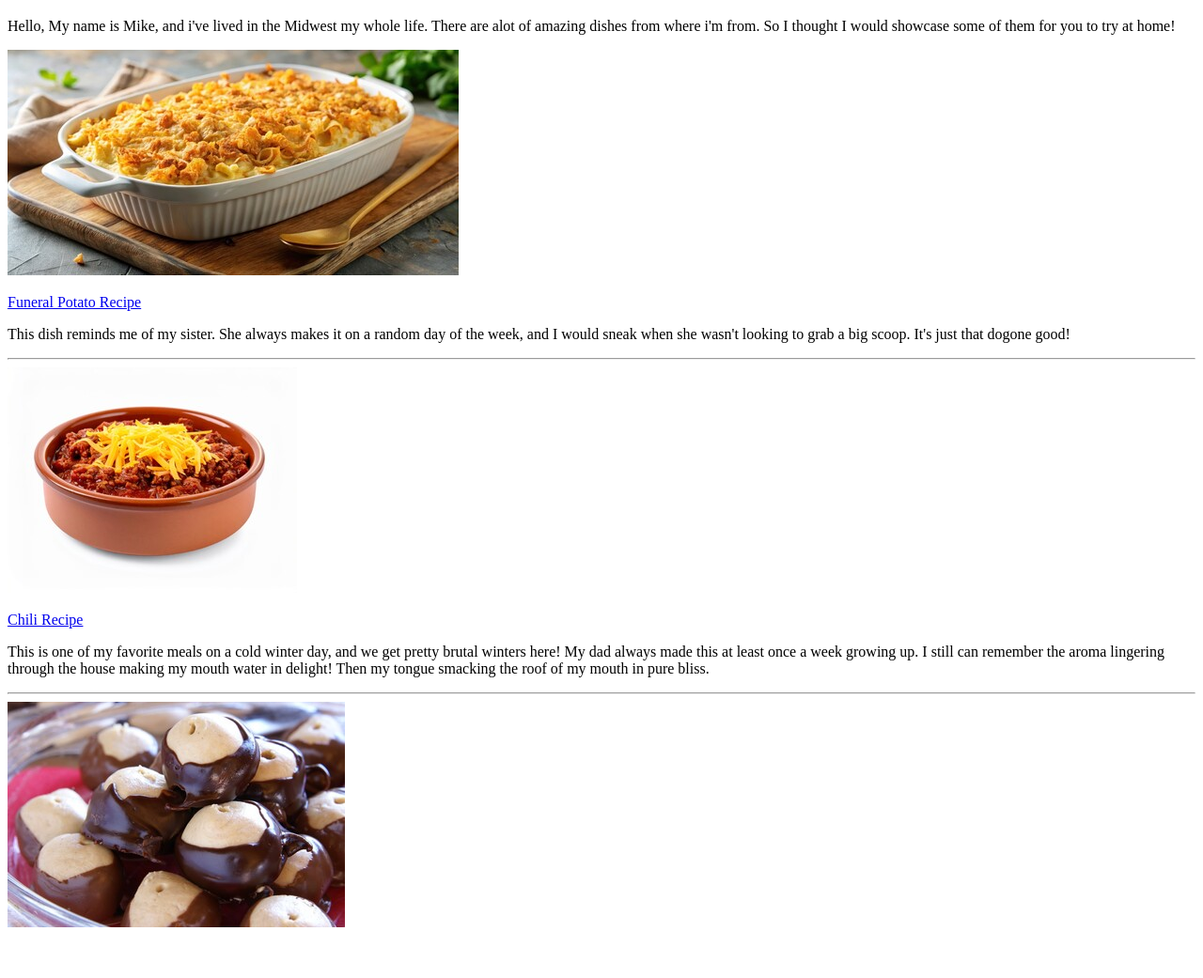
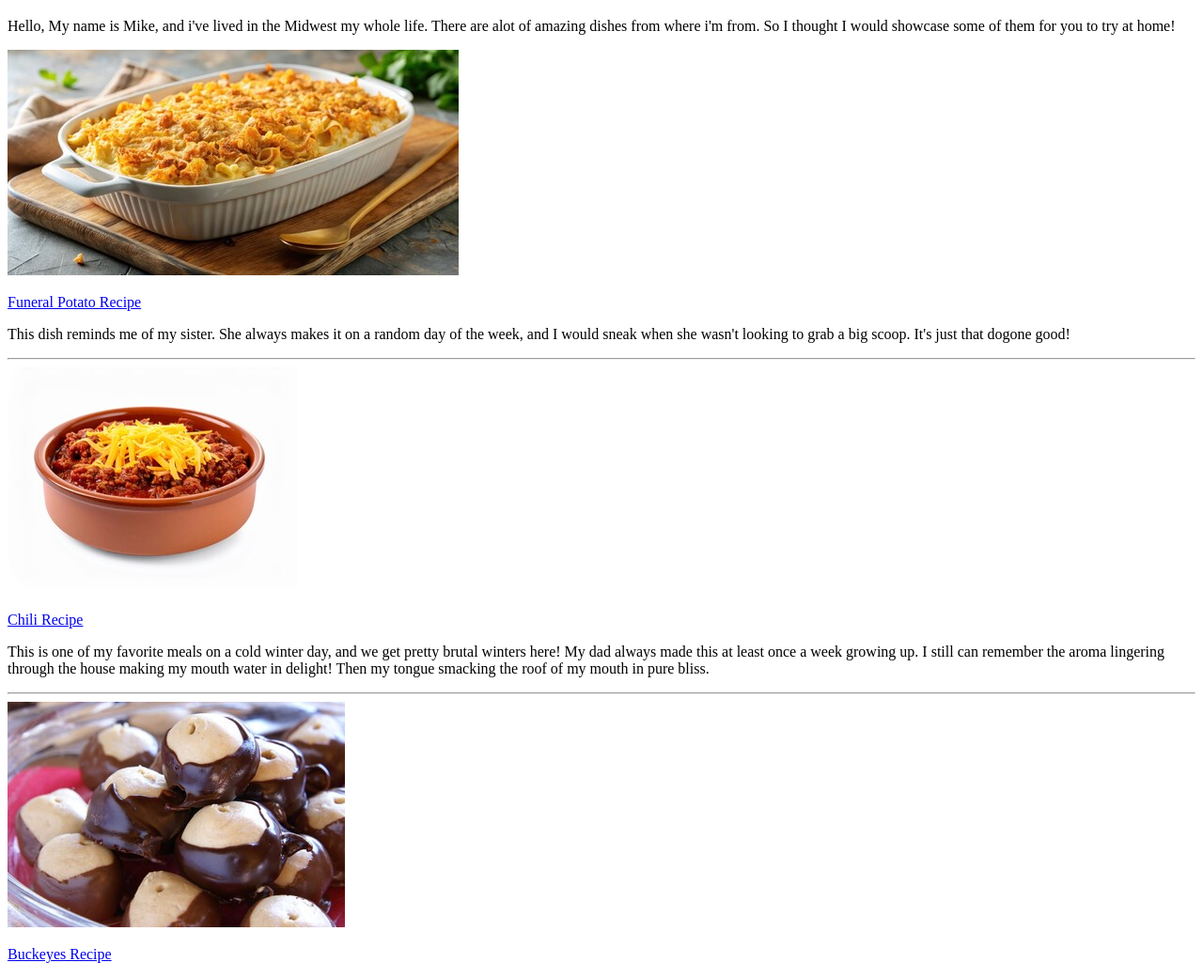
Before and after one commit to proctormichael094-glitch/odin-recipes, a plain HTML site: page index.html in a window 1280 px wide. Shown: the part 61-1102 px from the top of the page at 94% size. Before the commit the page ends 1060 px from the top, so only its background shows below. Drawn offline with Linux system fonts and the light colour scheme.

Commit message:
Add: link to buckeyes.html

```diff
--- a/index.html
+++ b/index.html
@@ -47,9 +47,13 @@
     </p>
 
 <!-- Start of New Recipe -->
- <hr>
-   <img src="images/buckeyes.jpg" alt="chocolate covered ball of peanut butter" Width="359" height="240">
+<hr>
+  <img src="images/buckeyes.jpg" alt="chocolate covered ball of peanut butter" Width="359" height="240">
 
+<!-- Recipe Link -->
+  <p>
+    <a href="recipes/buckeyes.html">Buckeyes Recipe</a>
+  </p>
 
 
 
```
